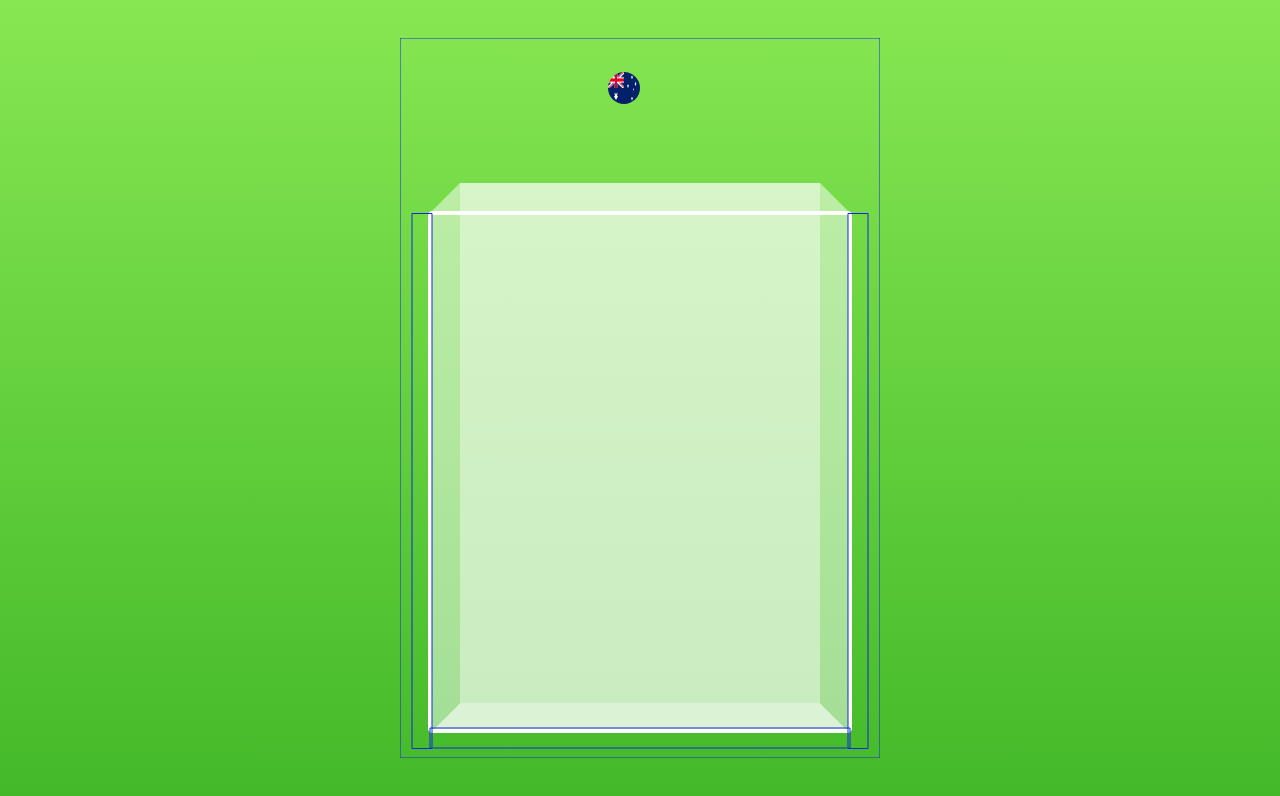
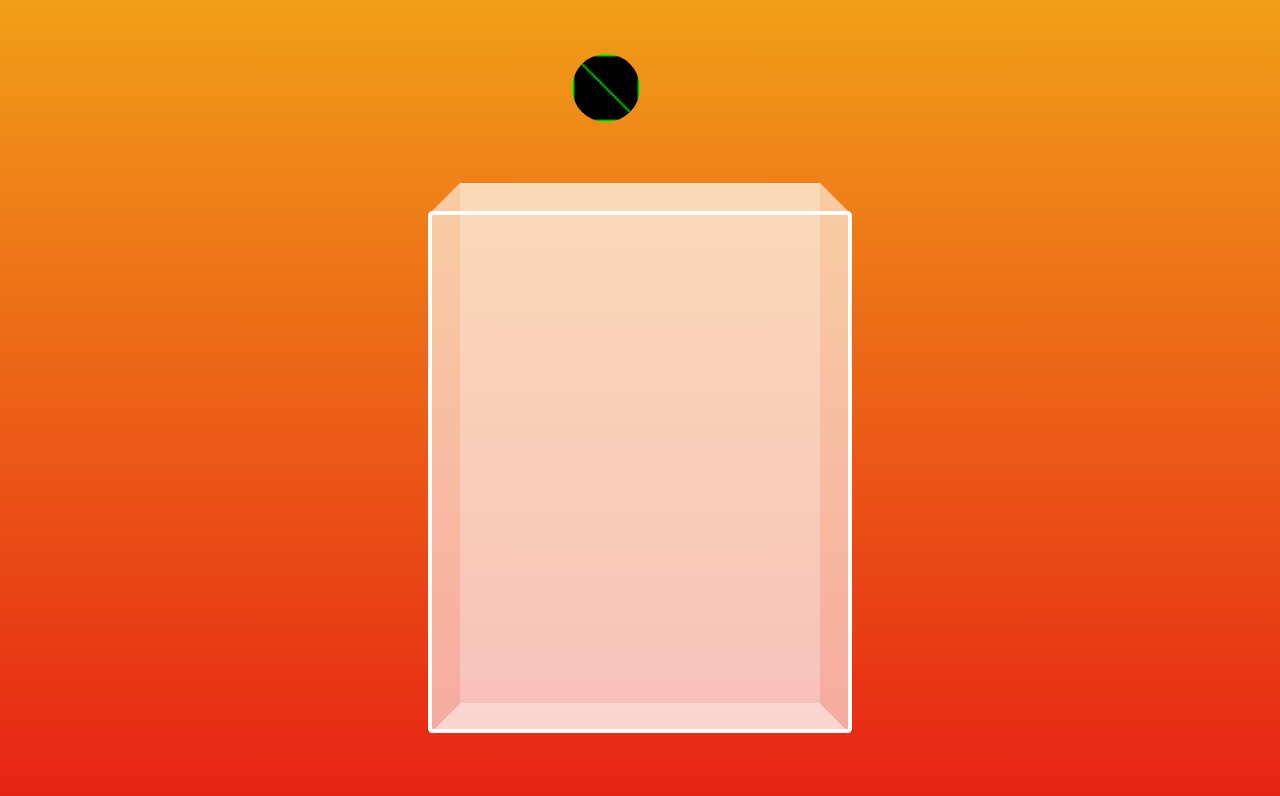
Before and after one commit to rasyidcode/flag-fusion-2026, a website built with Vite: page index.html in a window 1280 px wide. Built offline with nearby package versions, Linux system fonts and the light colour scheme; animation ran at ten frames a second; files whose address does not match are found by name.

Commit message:
change style

```diff
--- a/src/game/config.ts
+++ b/src/game/config.ts
@@ -31,7 +31,7 @@ export const BALL_DEFINITIONS: BallDefinition[] = [
         level: 3,
         score: 4,
         fit: BALL_DEFINITION_FIT.COVER,
-        colors: ['0x080069', '0xFF0019']
+        colors: ['0xBC002D', '0xFFFFFF']
     },
     {
         code: 'pt',
@@ -40,7 +40,7 @@ export const BALL_DEFINITIONS: BallDefinition[] = [
         level: 4,
         score: 8,
         fit: BALL_DEFINITION_FIT.COVER,
-        colors: ['0x080069', '0xFF0019']
+        colors: ['0x006600', '0xFF0000']
     },
     {
         code: 'br',
@@ -49,7 +49,7 @@ export const BALL_DEFINITIONS: BallDefinition[] = [
         level: 5,
         score: 16,
         fit: BALL_DEFINITION_FIT.COVER,
-        colors: ['0x080069', '0xFF0019']
+        colors: ['0x009440', '0xFFCB00']
     },
     {
         code: 'gb-eng',
@@ -58,7 +58,7 @@ export const BALL_DEFINITIONS: BallDefinition[] = [
         level: 6,
         score: 32,
         fit: BALL_DEFINITION_FIT.COVER,
-        colors: ['0x080069', '0xFF0019']
+        colors: ['0xC8102E', '0xFFFFFF']
     },
     {
         code: 'nl',
@@ -67,7 +67,7 @@ export const BALL_DEFINITIONS: BallDefinition[] = [
         level: 7,
         score: 64,
         fit: BALL_DEFINITION_FIT.COVER,
-        colors: ['0x080069', '0xFF0019']
+        colors: ['0xAE1C28', '0xFFFFFF', '0x21468B']
     },
     {
         code: 'ma',
@@ -76,7 +76,7 @@ export const BALL_DEFINITIONS: BallDefinition[] = [
         level: 8,
         score: 128,
         fit: BALL_DEFINITION_FIT.COVER,
-        colors: ['0x080069', '0xFF0019']
+        colors: ['0xC1272D', '0x006233']
     },
     {
         code: 'hr',
@@ -85,7 +85,7 @@ export const BALL_DEFINITIONS: BallDefinition[] = [
         level: 9,
         score: 256,
         fit: BALL_DEFINITION_FIT.COVER,
-        colors: ['0x080069', '0xFF0019']
+        colors: ['0xFF0000', '0xFFFFFF', '0x171796']
     },
     {
         code: 'fr',
@@ -94,7 +94,7 @@ export const BALL_DEFINITIONS: BallDefinition[] = [
         level: 10,
         score: 512,
         fit: BALL_DEFINITION_FIT.COVER,
-        colors: ['0x080069', '0xFF0019']
+        colors: ['0x002654', '0xFFFFFF', '0xCE1126']
     },
     {
         code: 'ar',
@@ -103,6 +103,6 @@ export const BALL_DEFINITIONS: BallDefinition[] = [
         level: 11,
         score: 1024,
         fit: BALL_DEFINITION_FIT.COVER,
-        colors: ['0x080069', '0xFF0019']
+        colors: ['0x74ACDF', '0xFFFFFF']
     },
 ];
--- a/src/game/main.ts
+++ b/src/game/main.ts
@@ -17,8 +17,8 @@ const config: Types.Core.GameConfig = {
     physics: {
         default: 'matter',
         matter: {
-            gravity: { x: 0, y: 1.5 },
-            debug: true
+            gravity: { x: 0, y: 1.75 },
+            // debug: true
         }
     },
     scene: [
--- a/src/game/scenes/Game.ts
+++ b/src/game/scenes/Game.ts
@@ -95,8 +95,8 @@ export class Game extends Scene {
 
     spawnBall(rawX?: number) {
         // get random flag between rank 1 - 5
-        // const ball = BALL_DEFINITIONS[PhaserMath.Between(0, 3)];
-        const ball = BALL_DEFINITIONS[0];
+        const ball = BALL_DEFINITIONS[PhaserMath.Between(0, 3)];
+        // const ball = BALL_DEFINITIONS[0];
 
         this.currentBall = this.add.image(
             rawX ?? GAME_WIDTH / 2 - ball.radius,
@@ -119,9 +119,6 @@ export class Game extends Scene {
         a.destroy();
         b.destroy();
 
-        // create particles
-        this.createMergeParticles(x, y, colors);
-
         const newBall = BALL_DEFINITIONS.find((ballDef) => ballDef.level === newLevel);
         if (newBall) {
             new Ball(
@@ -134,6 +131,9 @@ export class Game extends Scene {
                 newBall.colors
             );
         }
+
+        // create particles
+        this.createMergeParticles(x, y, colors);
     }
 
     createMergeParticles(x: number, y: number, colors: string[]) {
--- a/src/game/scenes/Preloader.ts
+++ b/src/game/scenes/Preloader.ts
@@ -75,7 +75,7 @@ export class Preloader extends Scene {
         g.fillStyle(0xffffff, 0.7);
         g.fillRect(60, 0, 360, 520);
 
-        g.fillStyle(0xffffff, 0.5);
+        g.fillStyle(0xffffff, 0.6);
         g.beginPath();
         g.moveTo(60, 0);
         g.lineTo(30, 30);
--- a/src/style.css
+++ b/src/style.css
@@ -2,9 +2,14 @@ body {
         margin: 0;
         padding: 0;
         color: rgba(255, 255, 255, 0.87);
-        background: linear-gradient(180deg,
+        /* background: linear-gradient(180deg,
                         #87e752 0%,
-                        #43b929 100%);
+                        #43b929 100%); */
+        /* background: linear-gradient(#FF6060 0%,
+                        #D51C39 100%); */
+        /* background: linear-gradient(#FFF8DE 0%,
+                        #FFF2C6 100%); */
+        background: linear-gradient(#F19E18 0%, #E62314 100%);
 }
 
 #app {
```
